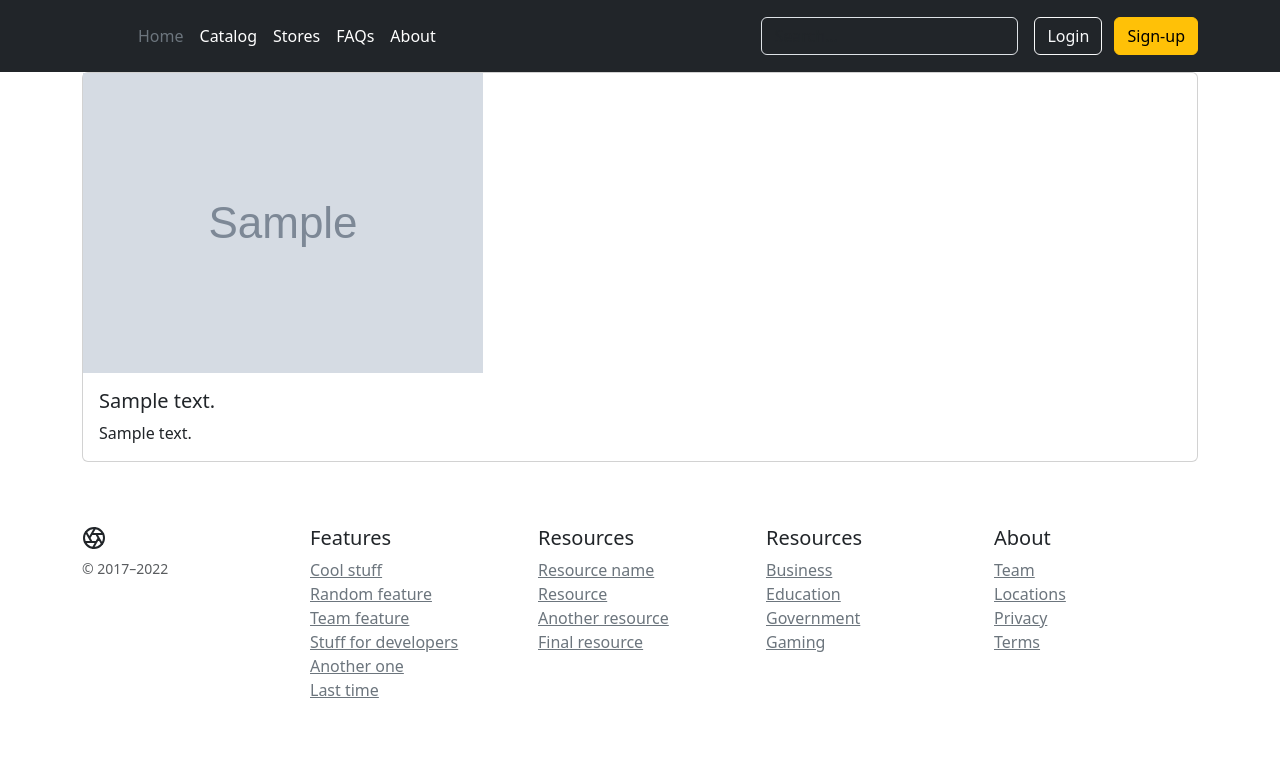
After one commit to choodfire/shop, a Django app: template core/templates/core/stores.html in a window 1280 px wide. The commit adds this page. Shown: the top 765 px of the page. Run offline with Django 4.2, Linux system fonts and the light colour scheme; the template is opened without the code that fills it: most values are stand-ins (such as "Sample title", 1, 10 or a date in 2020); grey boxes marked "Sample" are stand-in pictures; some libraries are stand-ins or nearby versions.

Commit message:
stores page

```diff
--- /dev/null
+++ b/core/templates/core/stores.html
@@ -0,0 +1,23 @@
+{% extends 'main.html' %}
+{% block content %}
+
+<body>
+    {% for adr in object_list %}
+        <div class="container">
+            <div class="card mb-3">
+{#              <img src="{{ adr.mapImage.url }}" class="card-img-top" alt="...">#}
+              <a href="{{ adr.link }}" target="_blank" class="card-img-top"><img src="{{ adr.mapImage.url }}"></a>
+              <div class="card-body">
+                <h5 class="card-title">{{ adr.address }}</h5>
+                <p class="card-text">{{ adr.description }}</p>
+              </div>
+            </div>
+        </div>
+    {% empty %}
+        <div class="container">
+            <h1 class="display-1">No stores, we will open soon</h1>
+        </div>
+    {% endfor %}
+</body>
+
+{% endblock content %}
--- a/core/urls.py
+++ b/core/urls.py
@@ -6,7 +6,8 @@ app_name = 'core'
 urlpatterns = [
     path('', views.IndexView.as_view(), name='index'),
     path('catalog/', views.CatalogView.as_view(), name='catalog'),
-    path('product/<int:pk>', views.ProductView.as_view(), name='product'),
-    path('about', views.AboutView.as_view(), name='about'),
-    path('faq', views.FAQView.as_view(), name='faq'),
+    path('product/<int:pk>/', views.ProductView.as_view(), name='product'),
+    path('about/', views.AboutView.as_view(), name='about'),
+    path('faq/', views.FAQView.as_view(), name='faq'),
+    path('shops/', views.ShopsView.as_view(), name='shops'),
 ]
--- a/core/views.py
+++ b/core/views.py
@@ -1,6 +1,7 @@
 from django.shortcuts import render
 from django.views.generic import ListView, TemplateView, DetailView
 from .models import Product, CATEGORIES
+from store.models import Store
 
 
 class IndexView(ListView):
@@ -29,3 +30,7 @@ class AboutView(TemplateView):
 
 class FAQView(TemplateView):
     template_name = 'core/faq.html'
+
+class ShopsView(ListView):
+    model = Store
+    template_name = 'core/stores.html'
--- a/shop/settings.py
+++ b/shop/settings.py
@@ -37,7 +37,8 @@ INSTALLED_APPS = [
     'django.contrib.sessions',
     'django.contrib.messages',
     'django.contrib.staticfiles',
-    'core.apps.CoreConfig'
+    'core.apps.CoreConfig',
+    'store.apps.StoreConfig'
 ]
 
 MIDDLEWARE = [
--- a/templates/header.html
+++ b/templates/header.html
@@ -145,7 +145,7 @@
         <ul class="nav col-12 col-lg-auto me-lg-auto mb-2 justify-content-center mb-md-0">
           <li><a href="{% url 'core:index' %}" class="nav-link px-2 text-secondary">Home</a></li>
           <li><a href="{% url 'core:catalog' %}" class="nav-link px-2 text-white">Catalog</a></li>
-          <li><a href="#" class="nav-link px-2 text-white">Shops</a></li>
+          <li><a href="{% url 'core:shops' %}" class="nav-link px-2 text-white">Stores</a></li>
           <li><a href="{% url 'core:faq' %}" class="nav-link px-2 text-white">FAQs</a></li>
           <li><a href="{% url 'core:about' %}" class="nav-link px-2 text-white">About</a></li>
         </ul>
```
